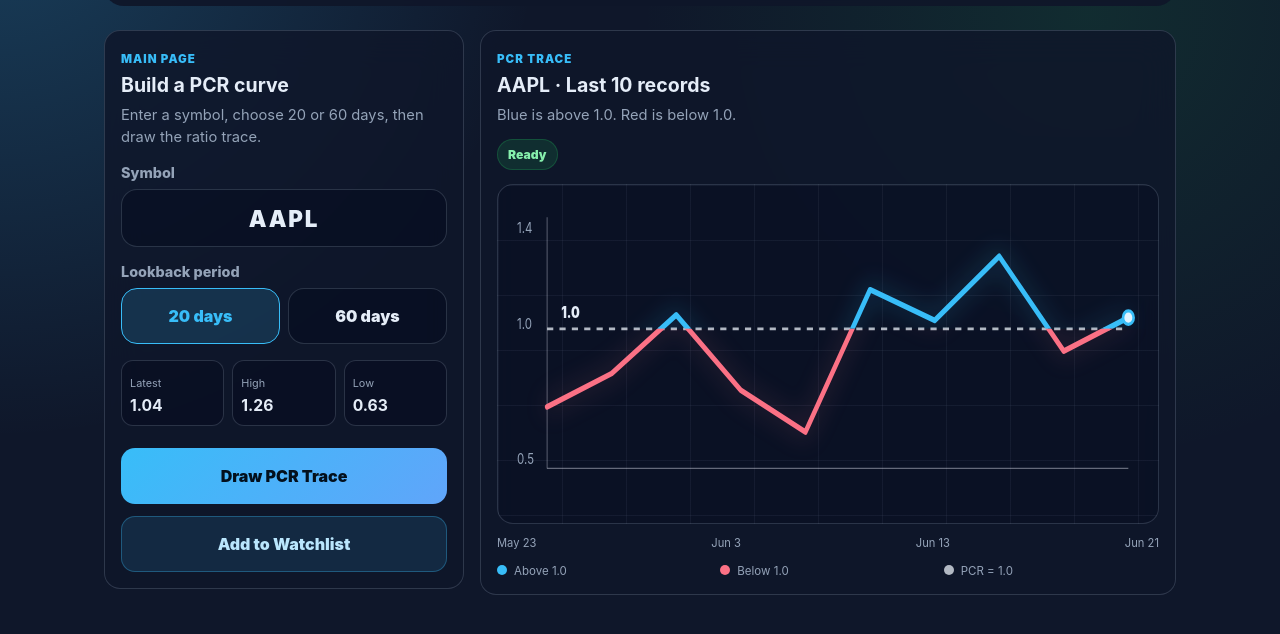
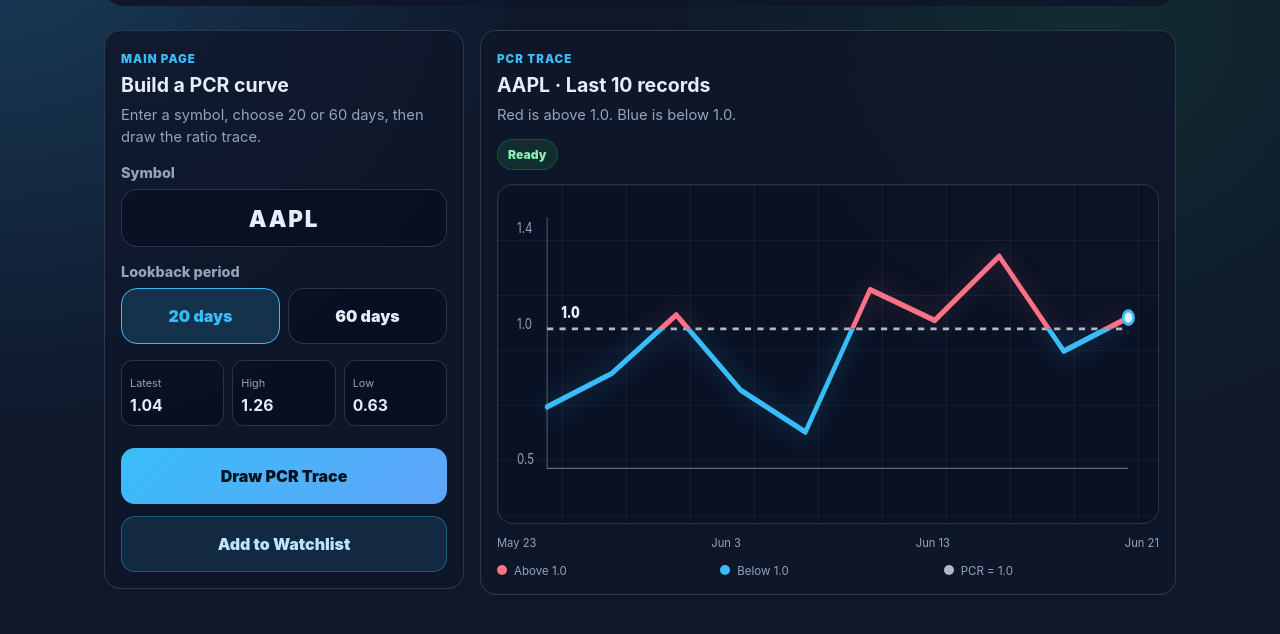
Before and after one commit to rolandtalk/PCR_Optioncharts, a website: page public/index.html in a window 1280 px wide. Shown: the part 106-740 px from the top of the page. Drawn offline with Linux system fonts and the light colour scheme.

Commit message:
Reverse PCR chart fear colors

```diff
--- a/public/css/style.css
+++ b/public/css/style.css
@@ -356,13 +356,13 @@
 }
 
 .curve-above {
-  stroke: var(--accent);
-  filter: drop-shadow(0 0 12px rgba(56, 189, 248, 0.42));
+  stroke: var(--red);
+  filter: drop-shadow(0 0 12px rgba(251, 113, 133, 0.34));
 }
 
 .curve-below {
-  stroke: var(--red);
-  filter: drop-shadow(0 0 12px rgba(251, 113, 133, 0.34));
+  stroke: var(--accent);
+  filter: drop-shadow(0 0 12px rgba(56, 189, 248, 0.42));
 }
 
 .dot {
@@ -399,11 +399,11 @@
   height: 10px;
   margin-right: 7px;
   border-radius: 50%;
-  background: var(--accent);
+  background: var(--red);
 }
 
 .legend .below::before {
-  background: var(--red);
+  background: var(--accent);
 }
 
 .legend .neutral::before {
--- a/public/index.html
+++ b/public/index.html
@@ -58,7 +58,7 @@
           <div>
             <div class="section-label">PCR Trace</div>
             <h2 id="chart-title">AAPL · Last 20 records</h2>
-            <p>Blue is above 1.0. Red is below 1.0.</p>
+            <p>Red is above 1.0. Blue is below 1.0.</p>
           </div>
           <span class="pill" id="statusPill">Ready</span>
         </div>
```
